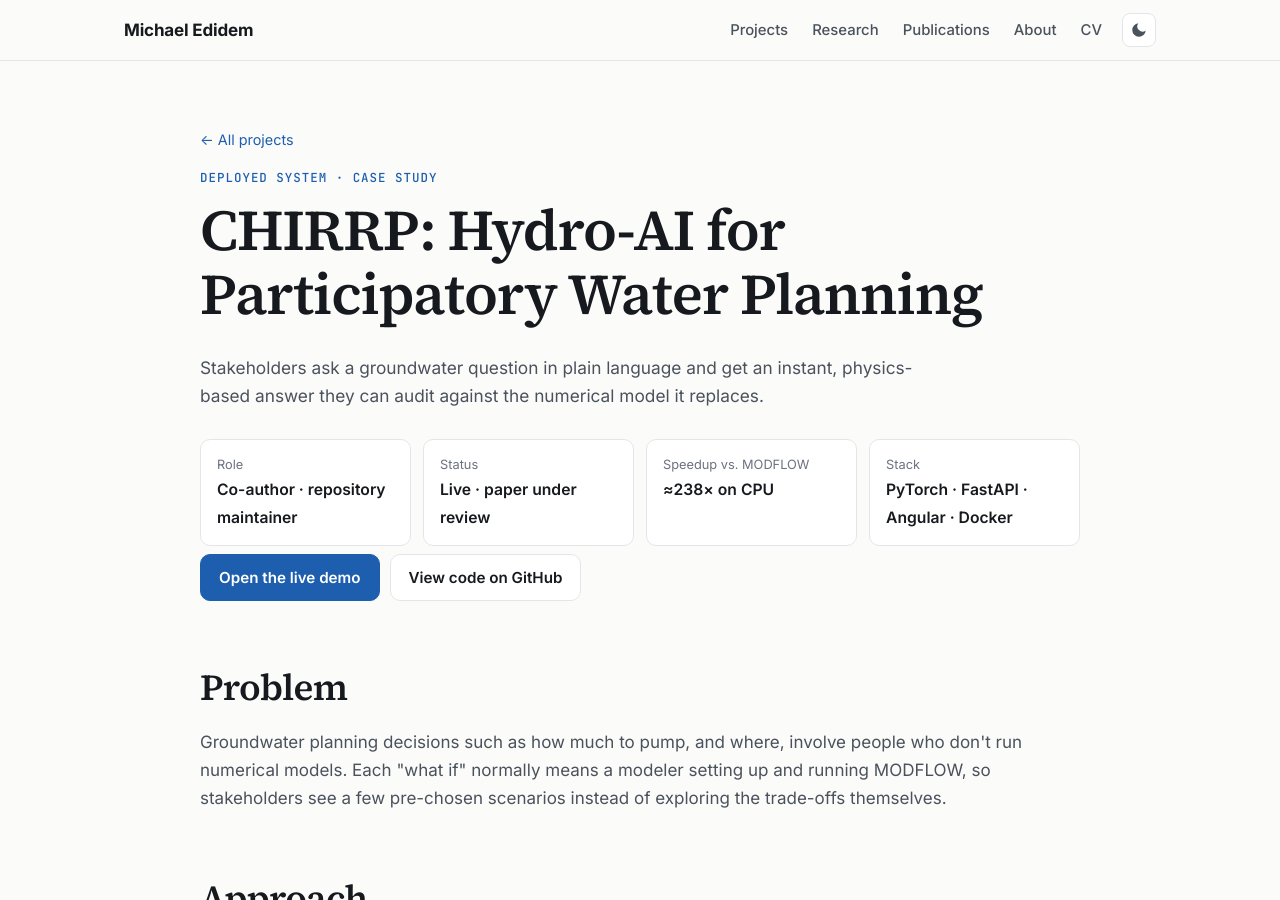
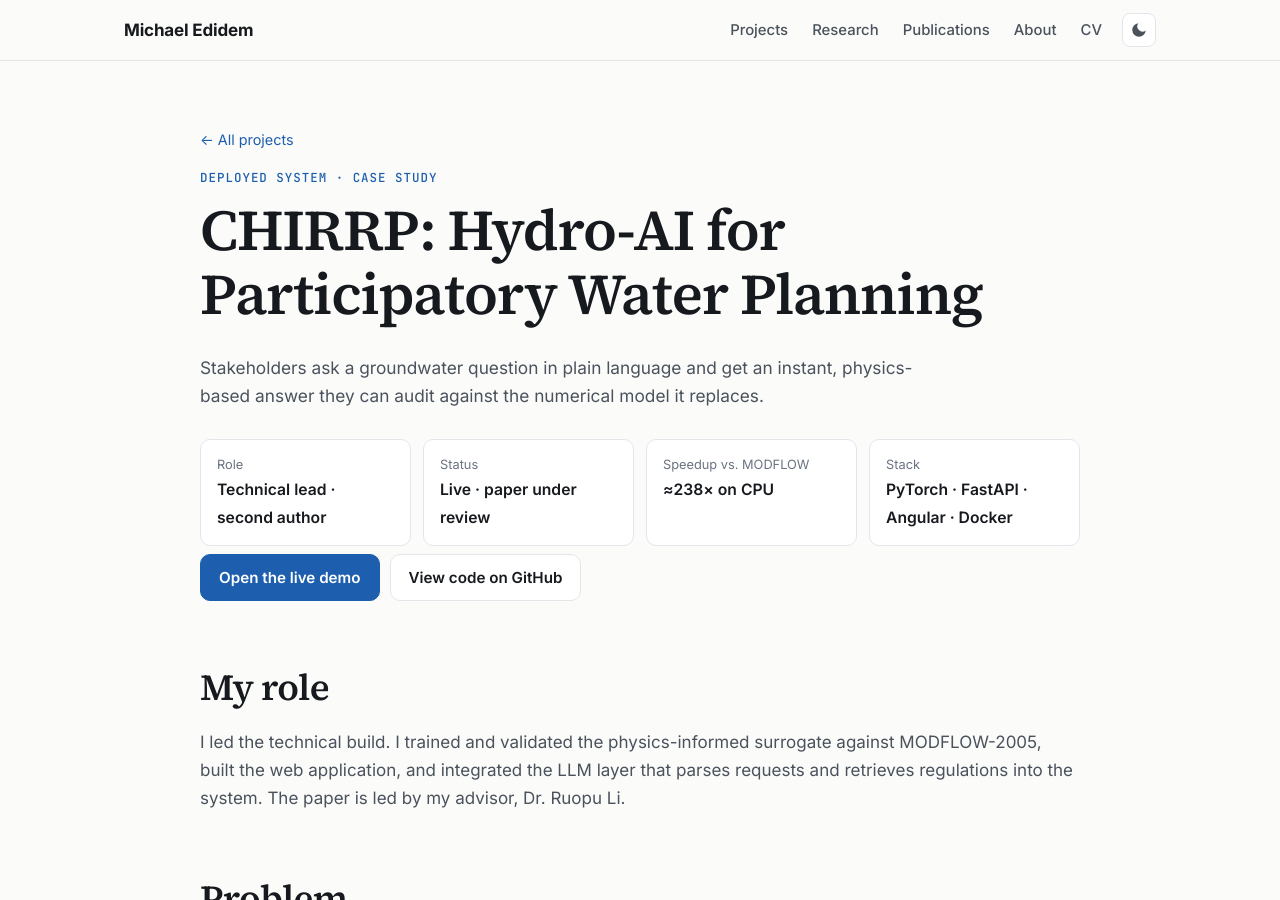
Before and after one commit to mikedidem/medidem, a Jekyll site: the page built from _pages/projects/chirrp.html, in a window 1280 px wide and 900 px high. Built offline with Jekyll 4.4.1, drawn with Linux system fonts in a browser that asks for light colours.

Commit message:
State technical role on CHIRRP case study

```diff
--- a/_pages/projects/chirrp.html
+++ b/_pages/projects/chirrp.html
@@ -12,7 +12,7 @@ description: "A deployed system coupling an LLM interface with a physics-informe
     <h1>CHIRRP: Hydro-AI for Participatory Water Planning</h1>
     <p>Stakeholders ask a groundwater question in plain language and get an instant, physics-based answer they can audit against the numerical model it replaces.</p>
     <div class="keyline">
-      <div><span>Role</span><strong>Co-author · repository maintainer</strong></div>
+      <div><span>Role</span><strong>Technical lead · second author</strong></div>
       <div><span>Status</span><strong>Live · paper under review</strong></div>
       <div><span>Speedup vs. MODFLOW</span><strong>≈238× on CPU</strong></div>
       <div><span>Stack</span><strong>PyTorch · FastAPI · Angular · Docker</strong></div>
@@ -26,6 +26,9 @@ description: "A deployed system coupling an LLM interface with a physics-informe
 
 <div class="page-body">
   <div class="container prose">
+
+    <h2>My role</h2>
+    <p>I led the technical build. I trained and validated the physics-informed surrogate against MODFLOW-2005, built the web application, and integrated the LLM layer that parses requests and retrieves regulations into the system. The paper is led by my advisor, Dr. Ruopu Li.</p>
 
     <h2>Problem</h2>
     <p>Groundwater planning decisions such as how much to pump, and where, involve people who don't run numerical models. Each "what if" normally means a modeler setting up and running MODFLOW, so stakeholders see a few pre-chosen scenarios instead of exploring the trade-offs themselves.</p>
```
